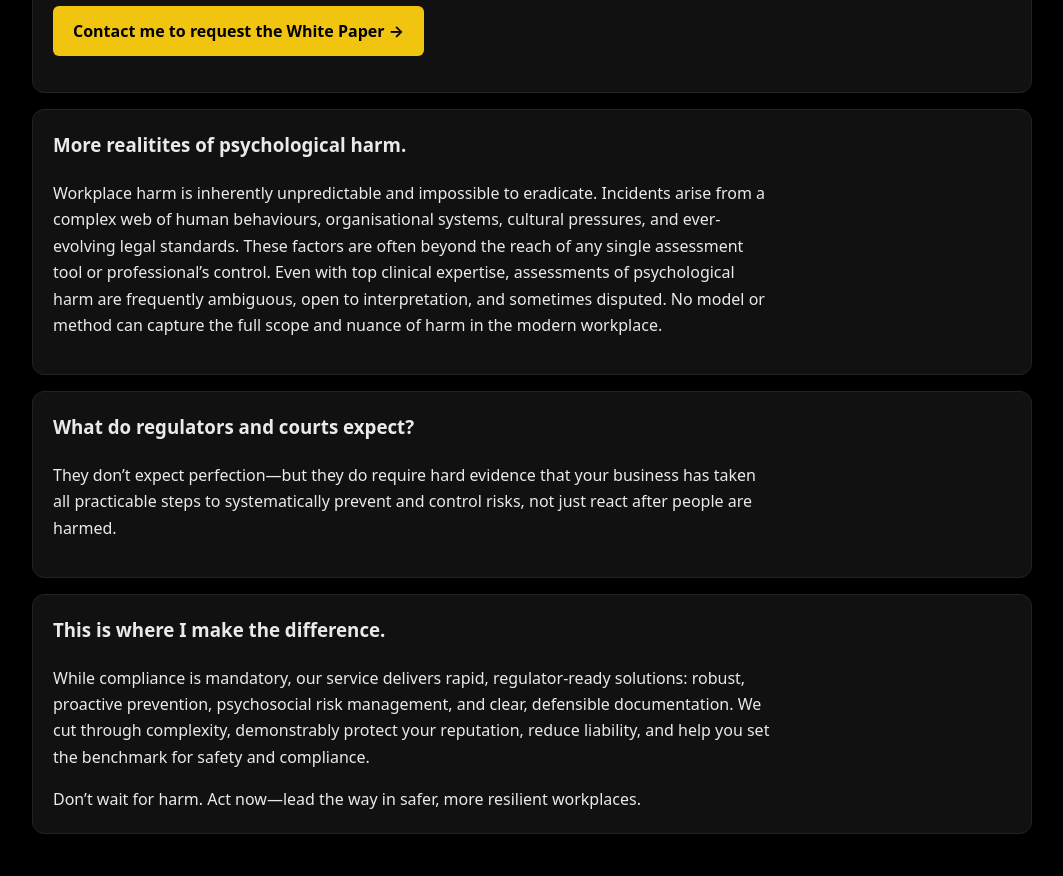
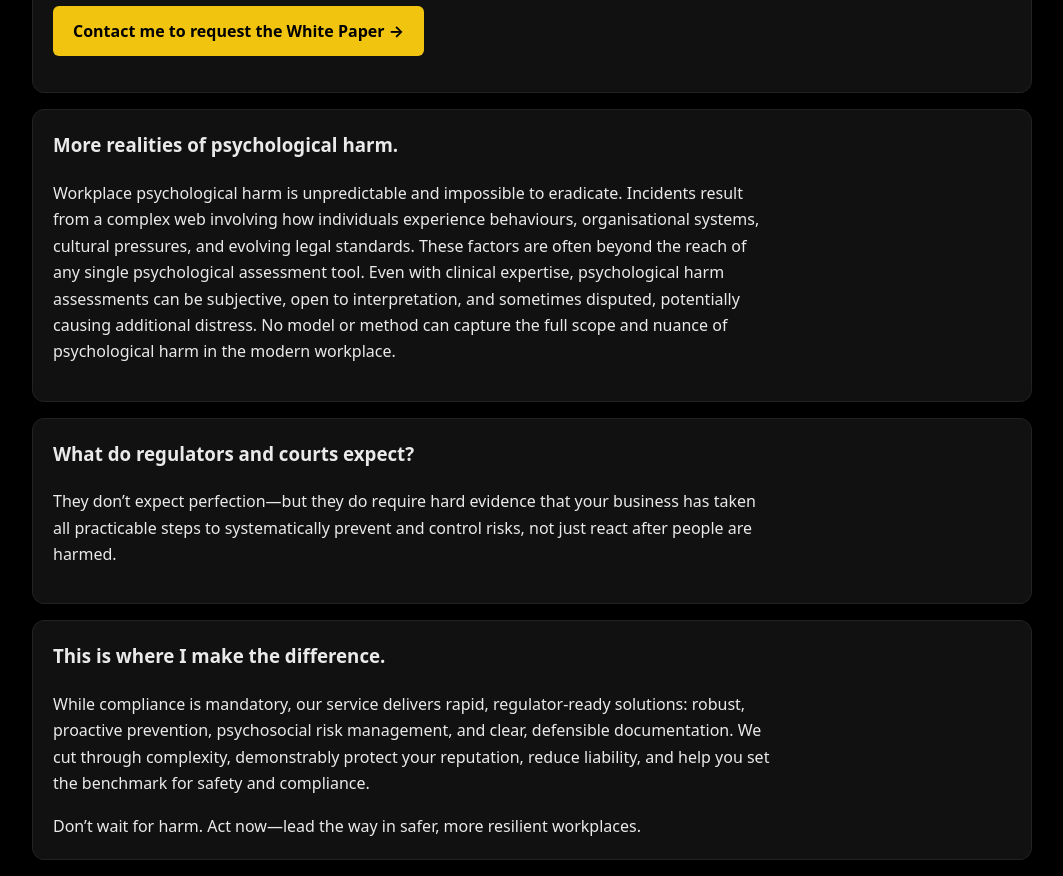
Before and after one commit to AlbertoRMelgoza/AdMeliorem, a Next.js app: page / in a window 1280 px wide. Shown: the part 1080-1956 px from the top of the page, without its empty margins (108-1171 px from the left). Built offline with nearby package versions, Linux system fonts and the light colour scheme.

Commit message:
Update page.tsx

```diff
--- a/app/page.tsx
+++ b/app/page.tsx
@@ -112,14 +112,13 @@ export default function Page() {
         </div>
 
         <div style={card}>
-          <h3 style={{ marginTop: 0 }}>More realitites of psychological harm.</h3>
+          <h3 style={{ marginTop: 0 }}>More realities of psychological harm.</h3>
           <div style={prose}>
             <p style={{ marginTop: 8 }}>
-              Workplace harm is inherently unpredictable and impossible to eradicate. Incidents arise from a complex web of
-              human behaviours, organisational systems, cultural pressures, and ever-evolving legal standards. These factors
-              are often beyond the reach of any single assessment tool or professional’s control. Even with top clinical
-              expertise, assessments of psychological harm are frequently ambiguous, open to interpretation, and sometimes
-              disputed. No model or method can capture the full scope and nuance of harm in the modern workplace.
+              Workplace psychological harm is unpredictable and impossible to eradicate. Incidents result from a complex web involving how individuals
+              experience behaviours, organisational systems, cultural pressures, and evolving legal standards. These factors are often beyond the reach of any single
+              psychological assessment tool. Even with clinical expertise, psychological harm assessments can be subjective, open to interpretation, and sometimes disputed,
+              potentially causing additional distress. No model or method can capture the full scope and nuance of psychological harm in the modern workplace.
             </p>
           </div>
         </div>
```
